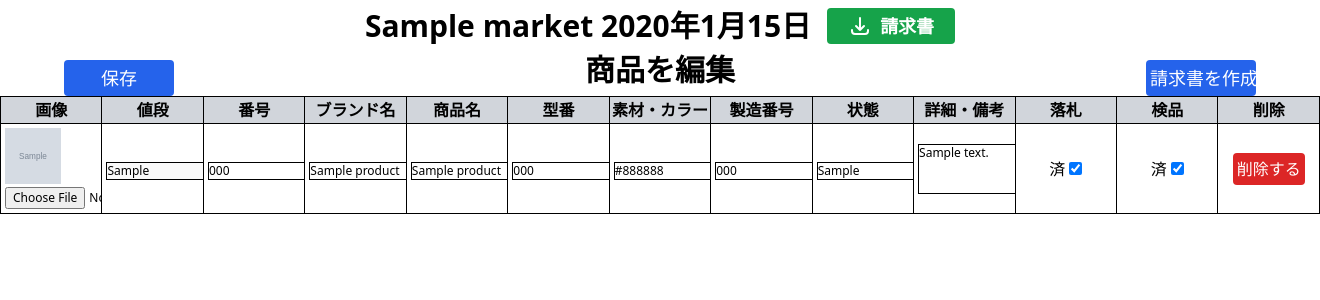
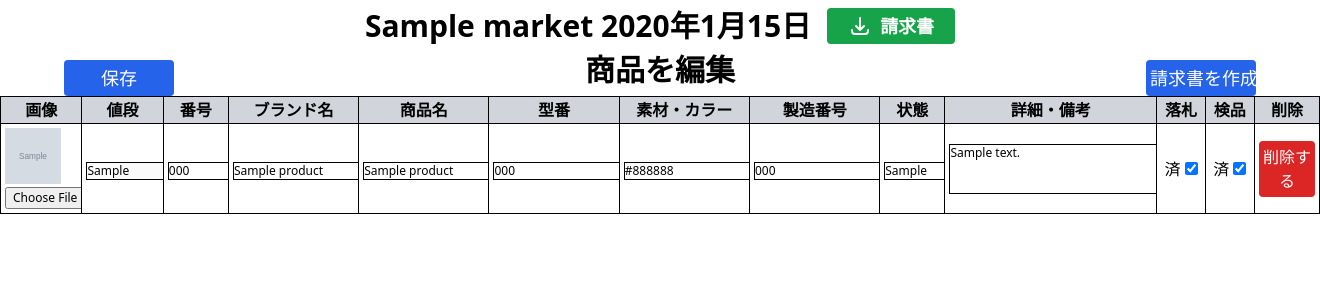
Before and after one commit to DR-Subordinate/MarketDatabase, a Django app: a page that uses product_data_form/templates/product_data_form/product_register.html in a window 1320 px wide. Shown: the top 300 px of the page. Run offline with Django 4.2, Linux system fonts and the light colour scheme; tables that the repository leaves empty hold one stand-in row (values such as "Sample post"); grey boxes marked "Sample" are stand-in pictures; some libraries are stand-ins or nearby versions.

Commit message:
それぞれの項目の幅を調整

```diff
--- a/product_data_form/templates/product_data_form/product_register.html
+++ b/product_data_form/templates/product_data_form/product_register.html
@@ -31,19 +31,19 @@
       <table class="table-fixed w-full mb-8 mx-auto border border-black">
         <thead class="sticky top-0">
           <tr class="bg-gray-300">
-            <th class="border border-black">画像</th>
-            <th class="border border-black">値段</th>
-            <th class="border border-black">番号</th>
-            <th class="border border-black">ブランド名</th>
-            <th class="border border-black">商品名</th>
-            <th class="border border-black">型番</th>
-            <th class="border border-black">素材・カラー</th>
-            <th class="border border-black">製造番号</th>
-            <th class="border border-black">状態</th>
-            <th class="border border-black">詳細・備考</th>
-            <th class="border border-black">落札</th>
-            <th class="border border-black">検品</th>
-            <th class="border border-black">削除</th>
+            <th class="border border-black w-20">画像</th>
+            <th class="border border-black w-20">値段</th>
+            <th class="border border-black w-16">番号</th>
+            <th class="border border-black w-32">ブランド名</th>
+            <th class="border border-black w-32">商品名</th>
+            <th class="border border-black w-32">型番</th>
+            <th class="border border-black w-32">素材・カラー</th>
+            <th class="border border-black w-32">製造番号</th>
+            <th class="border border-black w-16">状態</th>
+            <th class="border border-black w-52">詳細・備考</th>
+            <th class="border border-black w-12">落札</th>
+            <th class="border border-black w-12">検品</th>
+            <th class="border border-black w-16">削除</th>
           </tr>
         </thead>
         <tbody>
```
